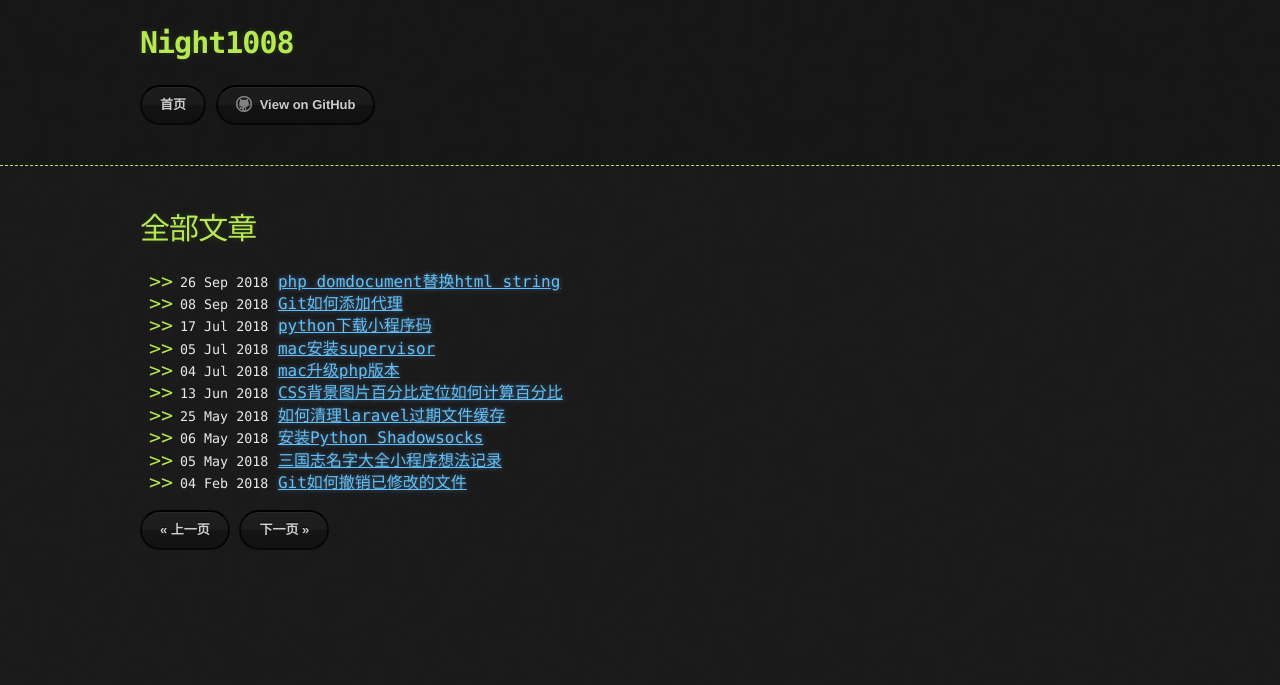
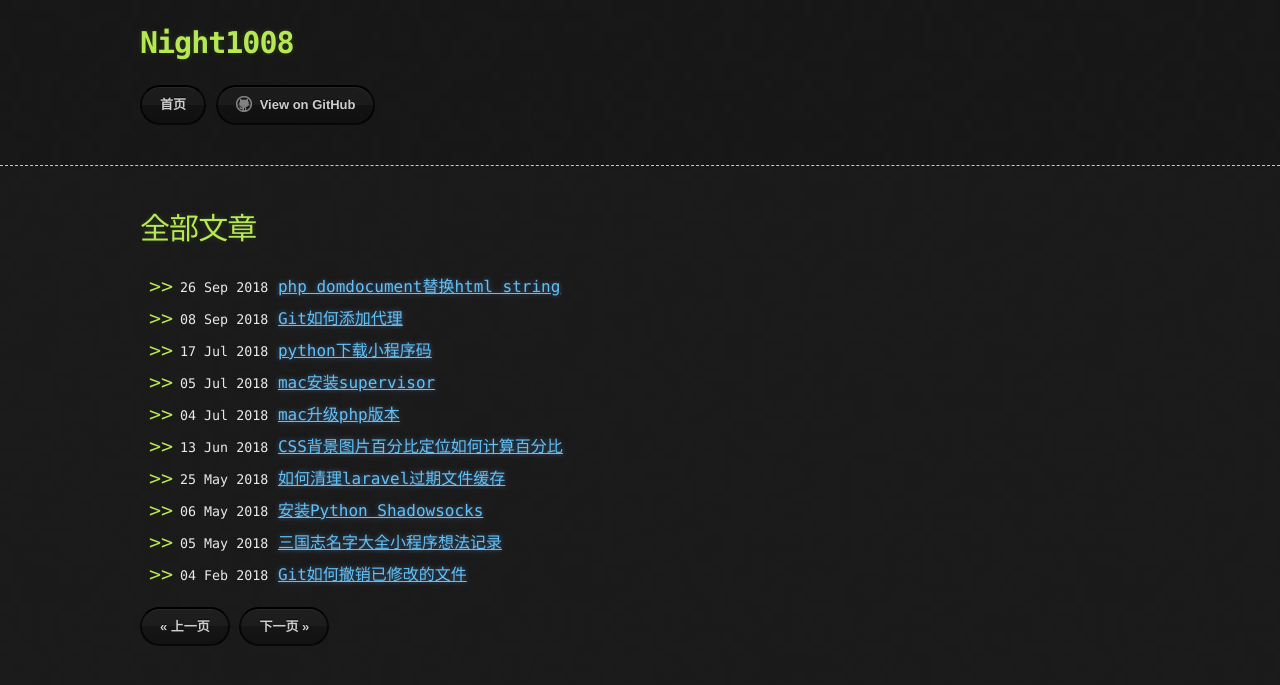
Before and after one commit to night1008/night1008.github.io, a Jekyll site: the page built from index.html, in a window 1280 px wide. Shown: the top 685 px of the page. Built offline with Jekyll 4.4.1, drawn with Linux system fonts in a browser that asks for light colours; the list of posts is cut into pages by our own code; the repository's description, which GitHub fills in, is left out.

Commit message:
update css

```diff
--- a/_sass/jekyll-theme-hacker.scss
+++ b/_sass/jekyll-theme-hacker.scss
@@ -35,7 +35,7 @@ h1, h2, h3, h4, h5, h6 {
 }
 
 li {
-  line-height: 1.4 ;
+  line-height: 2;
 }
 
 /* Header, <header>
```
